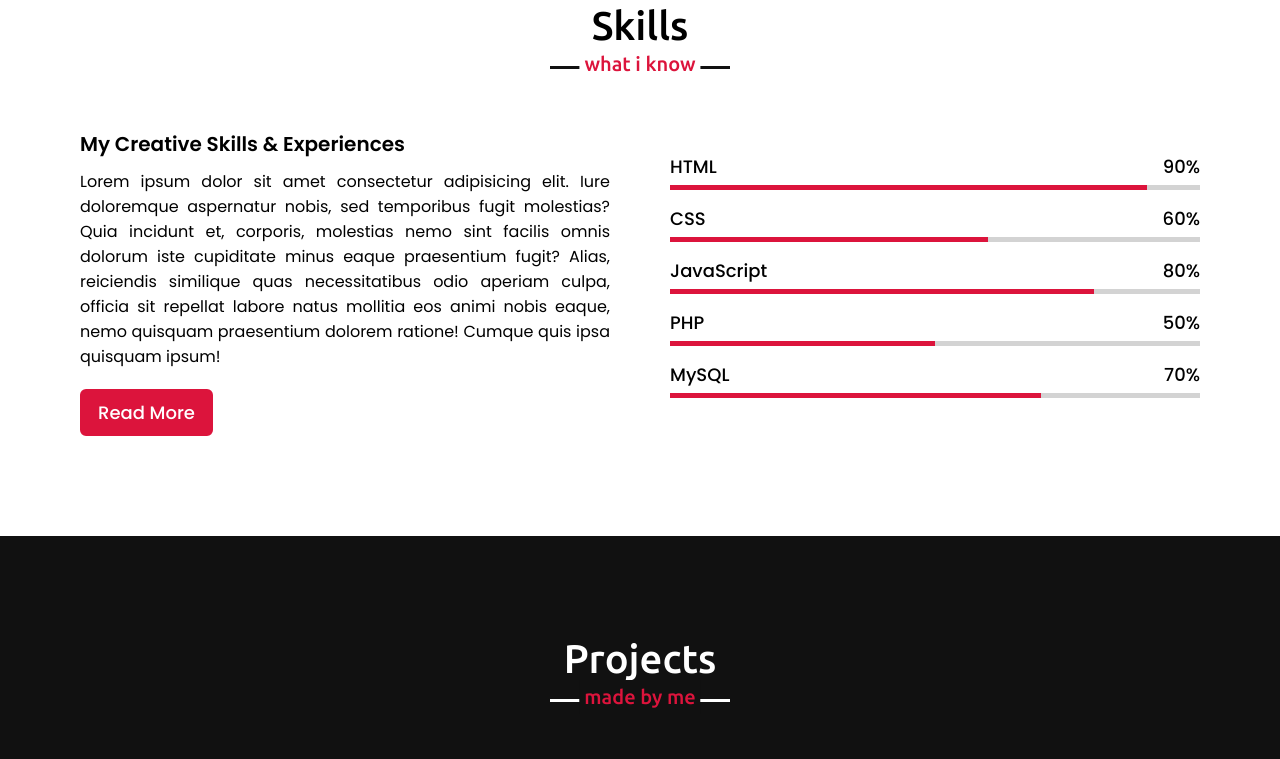
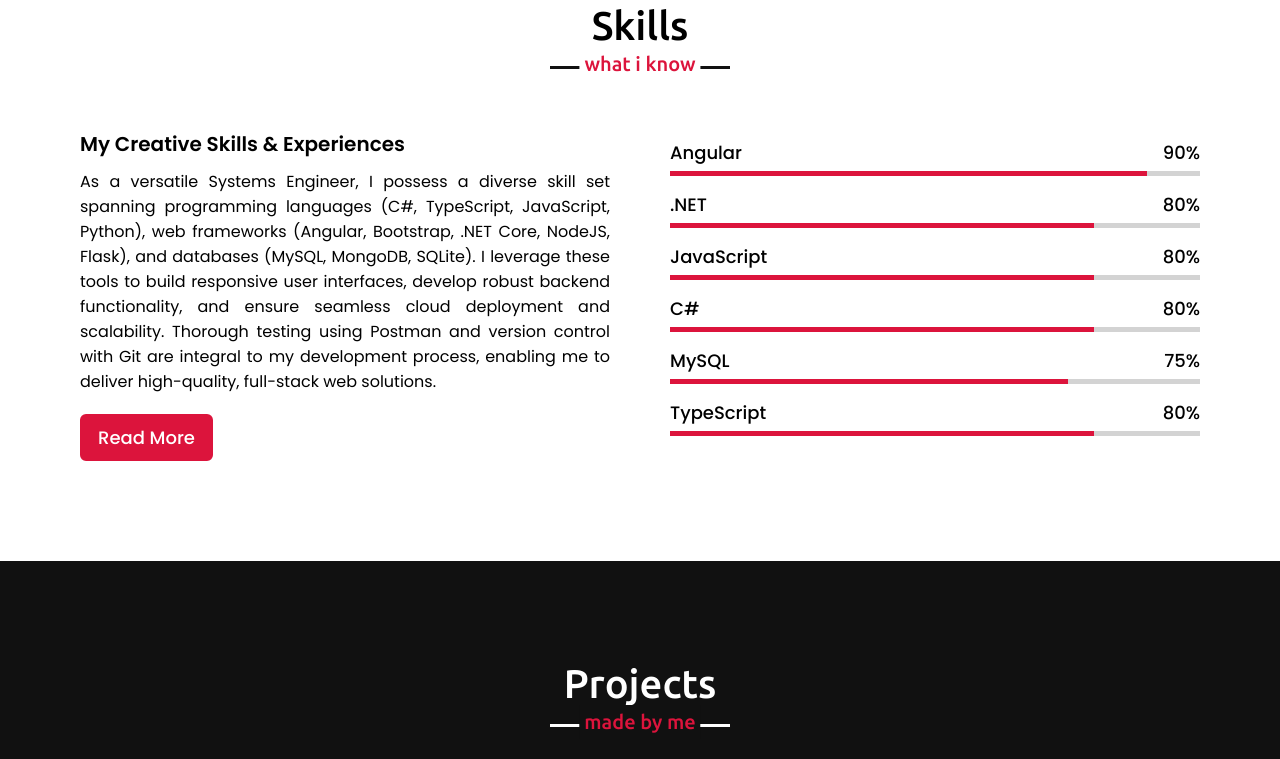
Before and after one commit to cherry143870/Portfolio, a plain HTML site: page index.html in a window 1280 px wide. Shown: the part 2315-3074 px from the top of the page. Drawn offline with nearby package versions, Linux system fonts and the light colour scheme.

Commit message:
Chnages to skills section

```diff
--- a/index.html
+++ b/index.html
@@ -100,21 +100,21 @@
             <div class="skills-content">
                 <div class="column left">
                     <div class="text">My Creative Skills & Experiences</div>
-                    <p>Lorem ipsum dolor sit amet consectetur adipisicing elit. Iure doloremque aspernatur nobis, sed temporibus fugit molestias? Quia incidunt et, corporis, molestias nemo sint facilis omnis dolorum iste cupiditate minus eaque praesentium fugit? Alias, reiciendis similique quas necessitatibus odio aperiam culpa, officia sit repellat labore natus mollitia eos animi nobis eaque, nemo quisquam praesentium dolorem ratione! Cumque quis ipsa quisquam ipsum!</p>
+                    <p>As a versatile Systems Engineer, I possess a diverse skill set spanning programming languages (C#, TypeScript, JavaScript, Python), web frameworks (Angular, Bootstrap, .NET Core, NodeJS, Flask), and databases (MySQL, MongoDB, SQLite). I leverage these tools to build responsive user interfaces, develop robust backend functionality, and ensure seamless cloud deployment and scalability. Thorough testing using Postman and version control with Git are integral to my development process, enabling me to deliver high-quality, full-stack web solutions.</p>
                     <a href="#">Read More</a>
                 </div>
                 <div class="column right">
                     <div class="bars">
                         <div class="info">
-                            <span>HTML</span>
+                            <span>Angular</span>
                             <span>90%</span>
                         </div>
                         <div class="line html"></div>
                     </div>
                     <div class="bars">
                         <div class="info">
-                            <span>CSS</span>
-                            <span>60%</span>
+                            <span>.NET</span>
+                            <span>80%</span>
                         </div>
                         <div class="line css"></div>
                     </div>
@@ -127,17 +127,24 @@
                     </div>
                     <div class="bars">
                         <div class="info">
-                            <span>PHP</span>
-                            <span>50%</span>
+                            <span>C#</span>
+                            <span>80%</span>
                         </div>
-                        <div class="line php"></div>
+                        <div class="line csharp"></div>
                     </div>
                     <div class="bars">
                         <div class="info">
                             <span>MySQL</span>
-                            <span>70%</span>
+                            <span>75%</span>
                         </div>
                         <div class="line mysql"></div>
+                    </div>
+                    <div class="bars">
+                        <div class="info">
+                            <span>TypeScript</span>
+                            <span>80%</span>
+                        </div>
+                        <div class="line typescript"></div>
                     </div>
                 </div>
             </div>
--- a/style.css
+++ b/style.css
@@ -343,16 +343,19 @@ section .title::after{
     width: 90%;
 }
 .skills-content .right .css::before {
-    width: 60%;
+    width: 80%;
 }
 .skills-content .right .js::before {
     width: 80%;
 }
-.skills-content .right .php::before {
-    width: 50%;
+.skills-content .right .csharp::before {
+    width: 80%;
 }
 .skills-content .right .mysql::before {
-    width: 70%;
+    width: 75%;
+}
+.skills-content .right .typescript::before {
+    width: 80%;
 }
 
 
```
